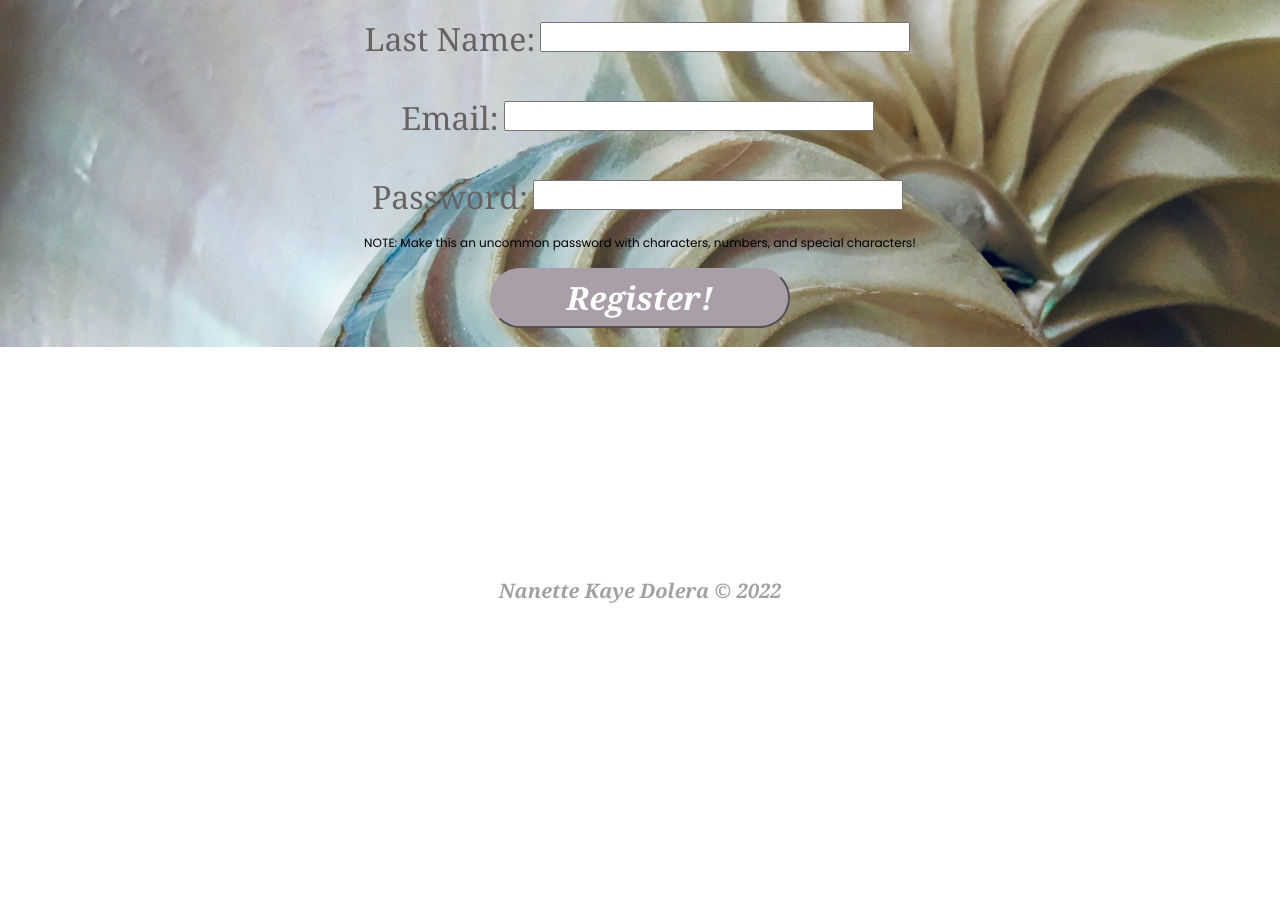
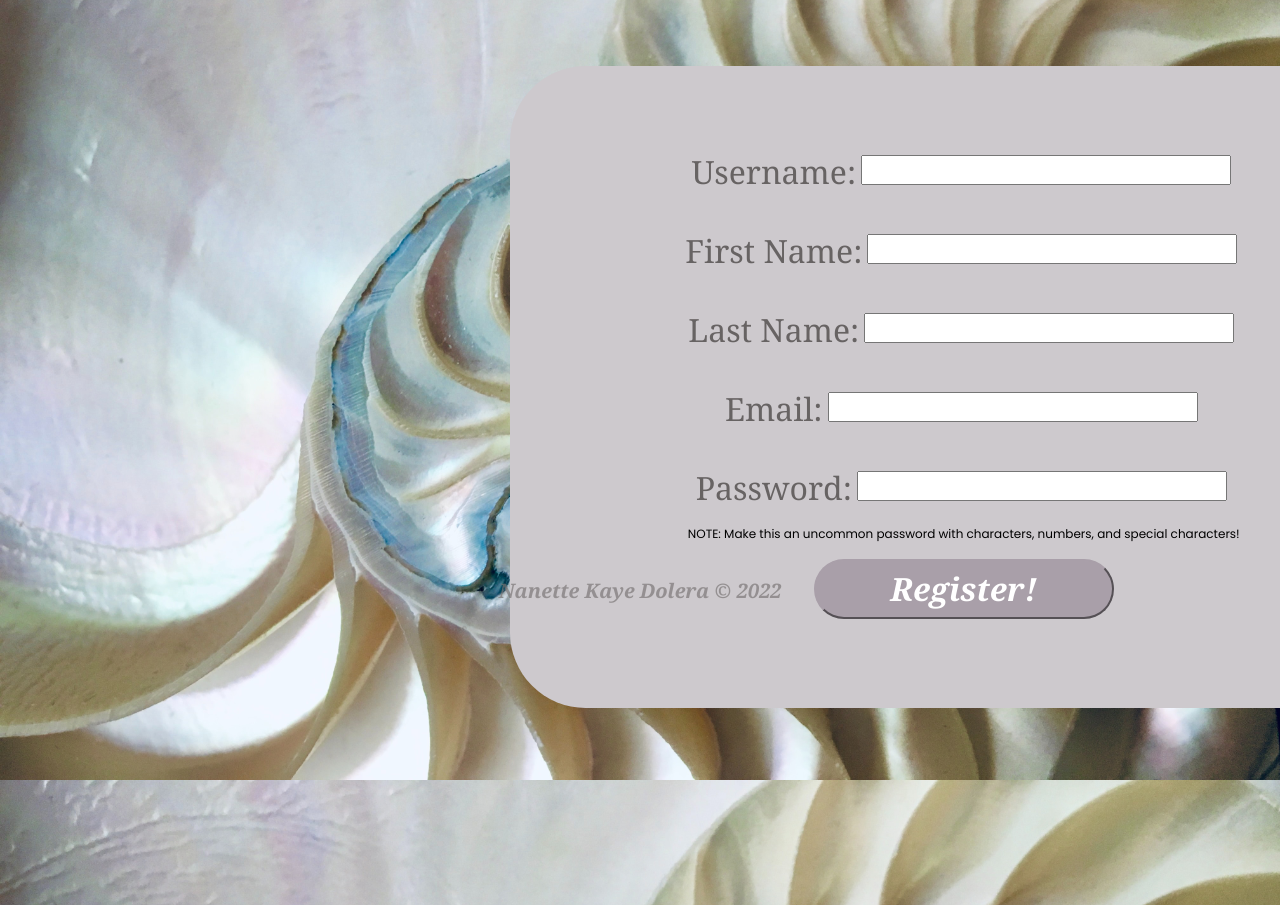
Before and after one commit to NotNanetteKaye/FullStack-capstone2022, a React (Create React App) app in the folder frontend/: page /register in a window 1280 px wide. Shown: the part 180-1085 px from the top of the page. Before the commit the page ends 800 px from the top, so only its background shows below. Built offline with nearby package versions, Linux system fonts and the light colour scheme.

Commit message:
Updated format of RegisterPage.js

```diff
--- a/frontend/src/pages/LoginPage/LoginPage.css
+++ b/frontend/src/pages/LoginPage/LoginPage.css
@@ -10,6 +10,10 @@
   height: 130mm;
   margin-left: 100mm;
   width: 300mm;
+}
+
+.loginPageContent {
+  height: 100%
 }
 
 .container {
@@ -75,5 +79,23 @@ label {
 
 #remaining {
   flex-grow: 1;
-  height: 57mm;
+  height: 60mm;
 }
+
+#fixed2 {
+  height: 170mm;
+  margin-top: 60mm;
+  margin-left: 130mm;
+  background: #cdc9cd;
+  width: 240mm;
+  border-radius: 20mm;
+}
+
+#fixed2 form {
+  margin-top: 17mm;
+}
+
+#remaining2 {
+  flex-grow: 1;
+  height: 47mm;
+}
--- a/frontend/src/pages/RegisterPage/RegisterPage.js
+++ b/frontend/src/pages/RegisterPage/RegisterPage.js
@@ -18,7 +18,8 @@ const RegisterPage = () => {
 
   return (
     <div className="container">
-      <form className="form" onSubmit={handleSubmit}>
+      <div id="fixed2">
+        <form className="form" onSubmit={handleSubmit}>
         <label>
           Username:{" "}
           <input
@@ -69,7 +70,9 @@ const RegisterPage = () => {
           special characters!
         </p>
         <button>Register!</button>
-      </form>
+        </form>
+      </div>
+      <div id="remaining2"></div>
     </div>
   );
 };
```
